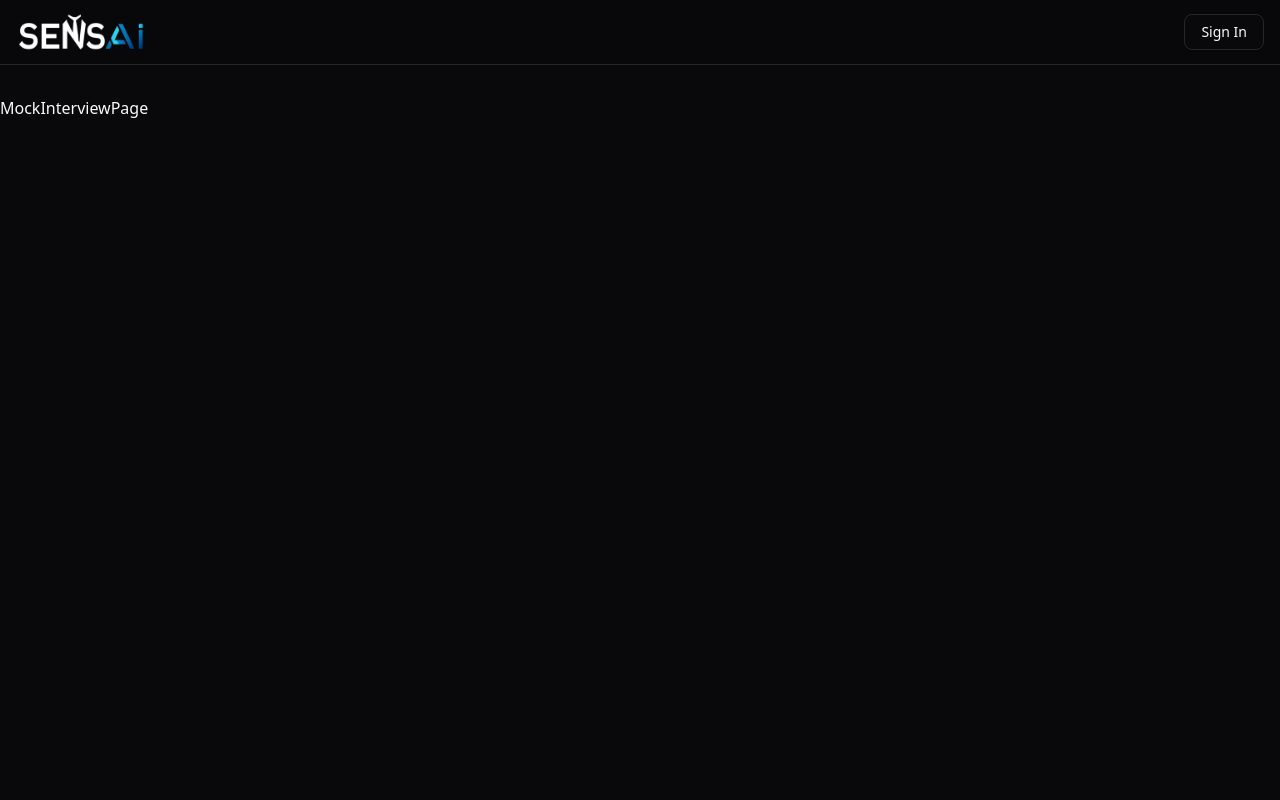
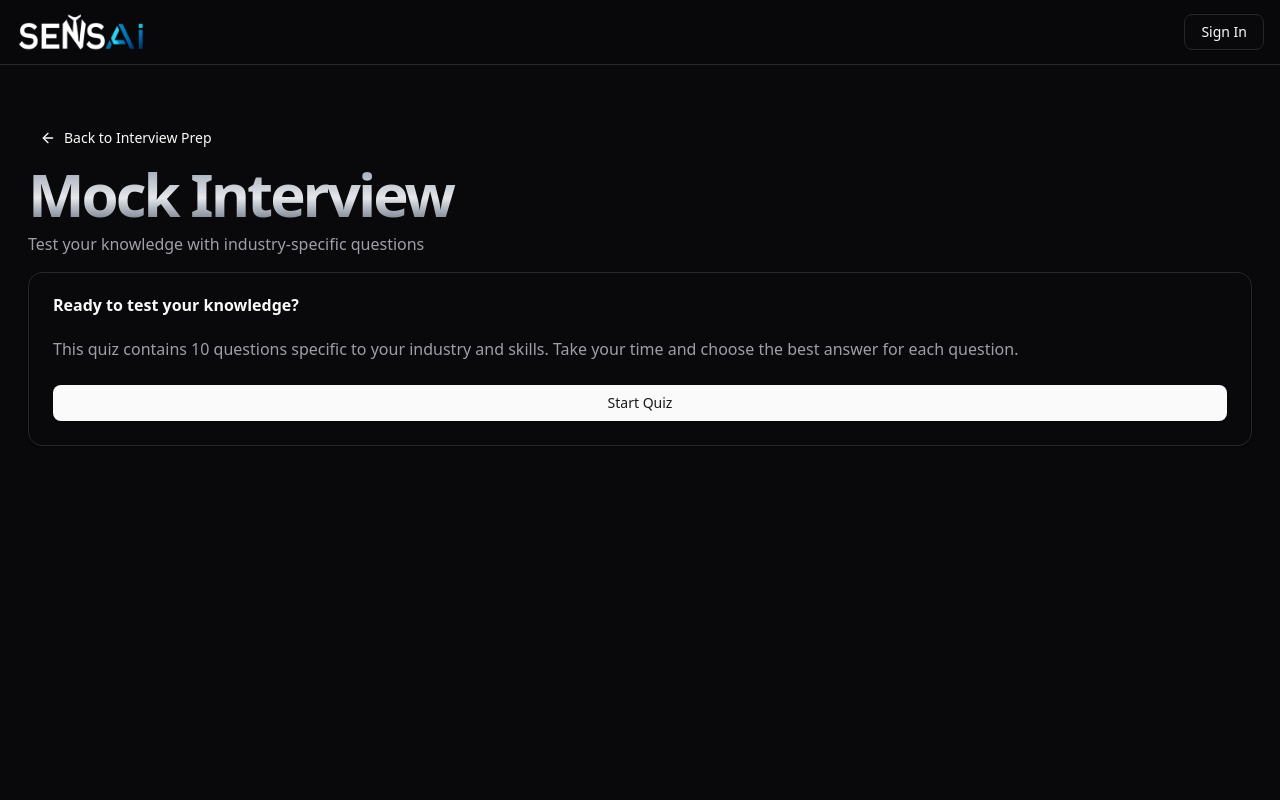
Before and after one commit to iamansingh0/AscendAI, a Next.js app: page /interview/mock in a window 1280 px wide. Shown: the top 800 px of the page. Built offline with nearby package versions, Linux system fonts and the light colour scheme; no server answers.

Commit message:
Add MockInterviewPage and Quiz components with loading state and quiz generation functionality

```diff
--- /dev/null
+++ b/app/(main)/interview/_components/quiz.jsx
@@ -0,0 +1,61 @@
+"use client";
+
+import { generateQuiz } from "@/actions/interview";
+import {
+  Card,
+  CardContent,
+  CardFooter,
+  CardHeader,
+  CardTitle,
+} from "@/components/ui/card";
+import useFetch from "@/hooks/use-fetch";
+import { useEffect, useState } from "react";
+import { Button } from "@/components/ui/button";
+import { BarLoader } from "react-spinners";
+
+const Quiz = () => {
+  const [currentQuestion, setCurrentQuestion] = useState(0);
+  const [answers, setAnswers] = useState([]);
+  const [showExplanation, setShowExplanation] = useState(false);
+
+  const {
+    loading: generatingQuiz,
+    fn: generateQuizFn,
+    data: quizData,
+  } = useFetch(generateQuiz);
+
+  useEffect(() => {
+    if(quizData) {
+        setAnswers(new Array(quizData.length).fill(null));
+    }
+  }, [quizData])
+
+  if (generatingQuiz) {
+    return <BarLoader className="mt-4" width={"100%"} color="gray" />;
+  }
+
+  if (!quizData) {
+    return (
+      <Card className="mx-2">
+        <CardHeader>
+          <CardTitle>Ready to test your knowledge?</CardTitle>
+        </CardHeader>
+        <CardContent>
+          <p className="text-muted-foreground">
+            This quiz contains 10 questions specific to your industry and
+            skills. Take your time and choose the best answer for each question.
+          </p>
+        </CardContent>
+        <CardFooter>
+          <Button onClick={generateQuizFn} className="w-full cursor-pointer">
+            Start Quiz
+          </Button>
+        </CardFooter>
+      </Card>
+    );
+  }
+
+  return <div>Quiz</div>;
+};
+
+export default Quiz;
--- /dev/null
+++ b/app/(main)/interview/layout.js
@@ -0,0 +1,14 @@
+import React, { Suspense } from 'react'
+import { PacmanLoader } from 'react-spinners'
+
+const Layout = ({children}) => {
+  return (
+    <div className='px-5'>
+      <Suspense fallback={<PacmanLoader className="mt-4" width={"100%"} color="gray"/>}>
+        {children}
+    </Suspense>
+    </div>
+  )
+}
+
+export default Layout
--- a/app/(main)/interview/mock/page.jsx
+++ b/app/(main)/interview/mock/page.jsx
@@ -1,8 +1,30 @@
+import { Button } from '@/components/ui/button';
+import { ArrowLeft } from 'lucide-react';
+import Link from 'next/link';
 import React from 'react'
+import Quiz from '../_components/quiz';
 
 const MockInterviewPage = () => {
   return (
-    <div>MockInterviewPage</div>
+    <div className='container mx-auto space-y-4 py-6'>
+      <div className='flex flex-col space-y-2 mx-2'>
+        <Link href={'/interview'}>
+          <Button variant="link" className="gap-2 pl-0 cursor-pointer">
+            <ArrowLeft className='h-4 w-4'/>
+            Back to Interview Prep
+          </Button>
+        </Link>
+        <div>
+          <h1 className="text-6xl font-bold gradient-title">
+            Mock Interview
+          </h1>
+          <p className="text-muted-foreground">
+            Test your knowledge with industry-specific questions
+          </p>
+        </div>
+      </div>
+      <Quiz />
+    </div>
   )
 }
 
```
